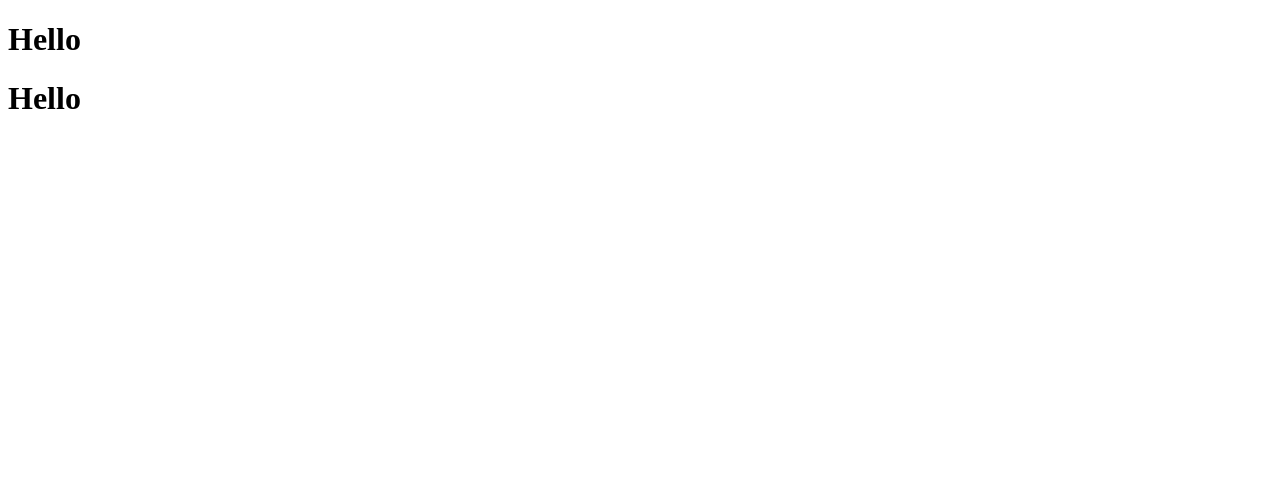
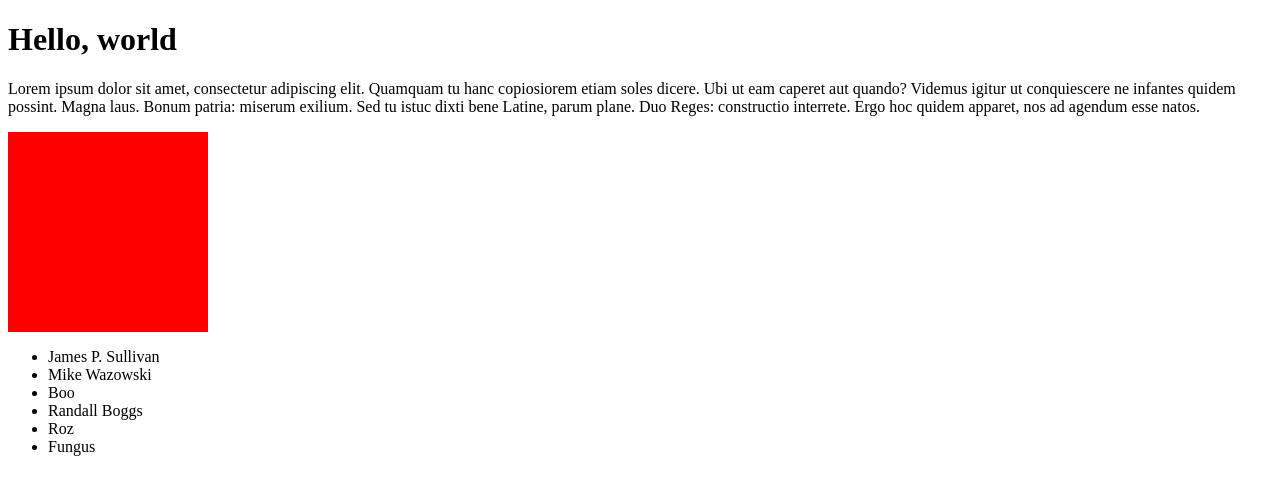
Before and after one commit to tomHall321/react-training, a React (Create React App) app: page / in a window 1280 px wide. Shown: the top 494 px of the page. Built offline with nearby package versions, Linux system fonts and the light colour scheme.

Commit message:
added components

```diff
--- a/src/App.js
+++ b/src/App.js
@@ -1,11 +1,10 @@
-import Header from "./components/Header";
+import Stuff from "./components/Stuff";
 import React from "react";
 
 const App = () => {
   return (
     <React.Fragment>
-      <Header />
-      <Header />
+      <Stuff />
     </React.Fragment>
   );
 };
--- a/src/components/Header.js
+++ b/src/components/Header.js
@@ -1,5 +1,5 @@
 const Header = () => {
-    return <h1>Hello</h1>
+    return <h1>Hello, world</h1>
 }
 
 export default Header;
--- /dev/null
+++ b/src/components/Paragraph.js
@@ -0,0 +1,5 @@
+const Paragraph = () => {
+    return <p>Lorem ipsum dolor sit amet, consectetur adipiscing elit. Quamquam tu hanc copiosiorem etiam soles dicere. Ubi ut eam caperet aut quando? Videmus igitur ut conquiescere ne infantes quidem possint. Magna laus. Bonum patria: miserum exilium. Sed tu istuc dixti bene Latine, parum plane. Duo Reges: constructio interrete. Ergo hoc quidem apparet, nos ad agendum esse natos.</p>
+}
+
+export default Paragraph;
--- /dev/null
+++ b/src/components/People.js
@@ -0,0 +1,15 @@
+let names = ["James P. Sullivan", "Mike Wazowski", "Boo", "Randall Boggs", "Roz", "Fungus"];
+
+const People = () => {
+
+    return <ul className = "names-list">
+    { names.map((name,index) => (
+    <li className = "names-list-name" key = { index }>
+    { name }
+    </li>
+    )) }
+    </ul>
+
+};
+
+export default People;
--- /dev/null
+++ b/src/components/Square.js
@@ -0,0 +1,5 @@
+const Square = () => (
+    <div style={{background: "#f00", height: "200px", width: "200px",}} />
+);
+
+export default Square;
--- /dev/null
+++ b/src/components/Stuff.js
@@ -0,0 +1,18 @@
+import Header from "./Header";
+import Paragraph from "./Paragraph";
+import Square from "./Square";
+import People from "./People";
+import React from "react";
+
+const Stuff = () => {
+    return (
+      <React.Fragment>
+        <Header />
+        <Paragraph />
+        <Square />
+        <People />
+      </React.Fragment>
+    );
+  };
+
+  export default Stuff;
```
Also changed, not shown: 1 other file (tests, documents, lock files or other folders).
